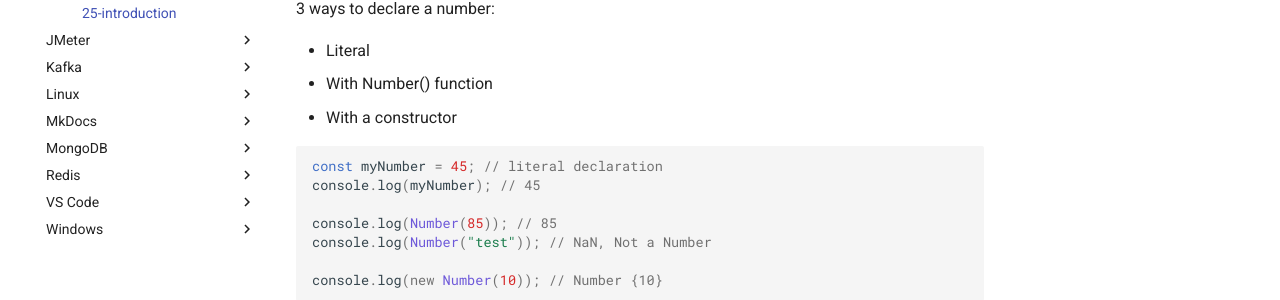
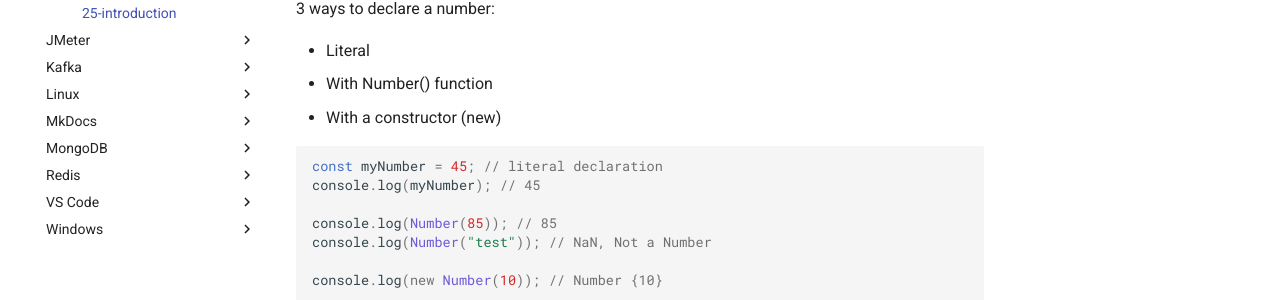
Before and after one commit to oldu73/doc, an MkDocs documentation site: the page built from docs/javascript/training/05-number/25-introduction.md, in a window 1280 px wide. Shown: the part 502-802 px from the top of the page. Built offline with MkDocs 1.6.1 and Material for MkDocs 9.7.7, drawn with Linux system fonts in a browser that asks for light colours.

Commit message:
js number introduction fix

````diff
--- a/docs/javascript/training/05-number/25-introduction.md
+++ b/docs/javascript/training/05-number/25-introduction.md
@@ -16,7 +16,7 @@ The Math object is a native object whose methods and properties allow the use of
 
 - Literal
 - With Number() function
-- With a constructor
+- With a constructor (new)
 
 ```js
 const myNumber = 45; // literal declaration
````
